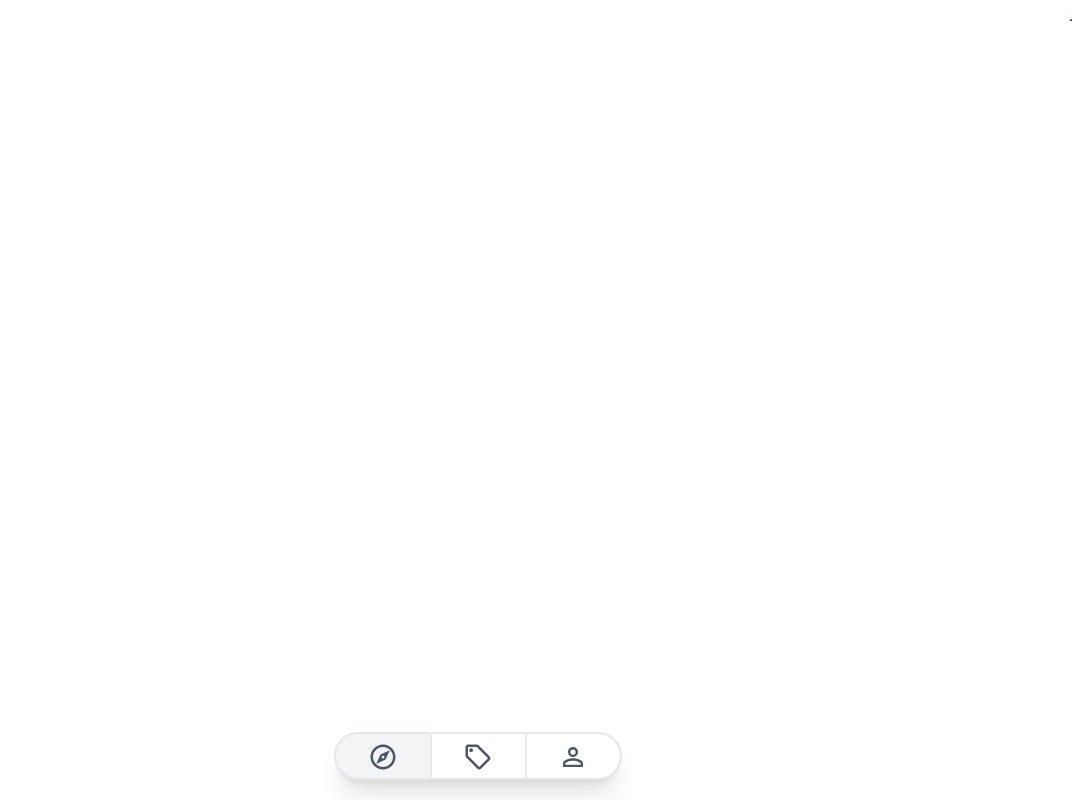
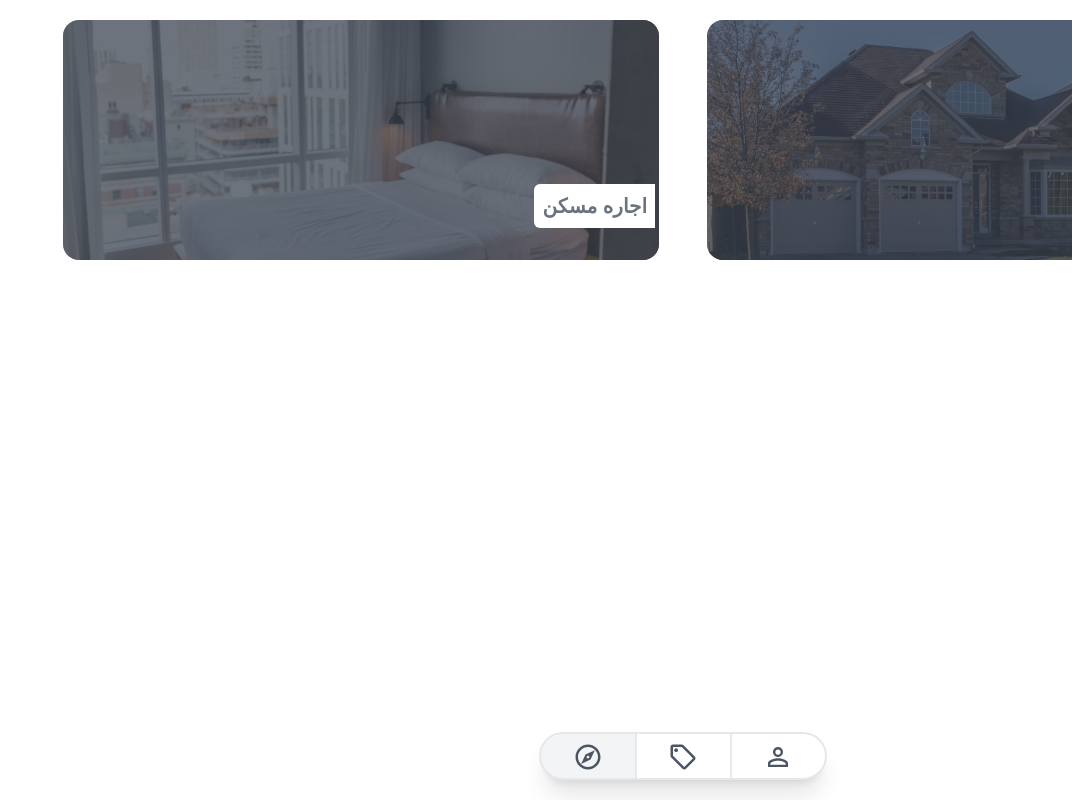
Before and after one commit to KeyvanAtighi/house-marketplace, a React (Create React App) app: page / in a window 1280 px wide. Shown: the whole page, without its empty margins (208-1280 px from the left). Built offline with nearby package versions, Linux system fonts and the light colour scheme.

Commit message:
add categories to explore page and some fix

```diff
--- a/src/App.js
+++ b/src/App.js
@@ -8,6 +8,7 @@ import "react-toastify/dist/ReactToastify.min.css";
 import Explore from "./pages/Explore";
 import Offers from "./pages/Offers";
 import Profile from "./pages/Profile";
+import Category from "./pages/Category";
 import SignIn from "./pages/SignIn";
 import SignUp from "./pages/SignUp";
 import ForgotPassword from "./pages/ForgotPassword";
@@ -27,7 +28,7 @@ function App() {
             <Route path="/profile" element={<PrivateRoute />}>
               <Route path="/profile" element={<Profile />} />
             </Route>
-
+            <Route path="/category/:categoryName" element={<Category />} />
             <Route path="/signin" element={<SignIn />} />
             <Route path="/signup" element={<SignUp />} />
             <Route path="/forgotpassword" element={<ForgotPassword />} />
--- a/src/components/PrivateRoute.js
+++ b/src/components/PrivateRoute.js
@@ -5,7 +5,11 @@ import { HashLoader } from "react-spinners";
 const PrivateRoute = () => {
   const { loggedIn, checkingStatus } = useAuthStatus();
   if (checkingStatus) {
-    return <HashLoader />;
+    return (
+      <div className="flex h-screen justify-center items-center">
+        <HashLoader color="#36d7b7" />;
+      </div>
+    );
   }
   return loggedIn ? <Outlet /> : <Navigate to="/signin" />;
 };
--- /dev/null
+++ b/src/pages/Category.js
@@ -0,0 +1,15 @@
+import { useParams } from "react-router-dom";
+function Category() {
+  const { categoryName } = useParams();
+  return (
+    <div>
+      {categoryName === "buy-house" ? (
+        <div>خرید خانه</div>
+      ) : (
+        <div>اجاره مسکن</div>
+      )}
+    </div>
+  );
+}
+
+export default Category;
--- a/src/pages/Explore.js
+++ b/src/pages/Explore.js
@@ -1,5 +1,40 @@
+import sellCategoryImage from "../assets/jpg/sellCategoryImage.jpg";
+import rentCategoryImage from "../assets/jpg/rentCategoryImage.jpg";
+import { Link } from "react-router-dom";
+
 function Explore() {
-  return <div>جستجو</div>;
+  return (
+    <div className="flex gap-12 p-5">
+      <Link to={"/category/buy-house"} className="w-full">
+        <div className="card image-full h-60">
+          <figure>
+            <img src={sellCategoryImage} alt="خرید خانه" className="w-full" />
+          </figure>
+          <div className="card-body justify-end">
+            <div className="bg-base-100 w-max p-2 translate-x-7 rounded-e-md">
+              <h2 className="card-title text-gray-500 font-semibold">
+                خرید خانه
+              </h2>
+            </div>
+          </div>
+        </div>
+      </Link>
+      <Link to={"/category/rent-house"} className="w-full">
+        <div className="card image-full h-60">
+          <figure>
+            <img src={rentCategoryImage} alt="اجاره مسکن" className="w-full" />
+          </figure>
+          <div className="card-body justify-end">
+            <div className="bg-base-100 w-max p-2 translate-x-7 rounded-e-md">
+              <h2 className="card-title text-gray-500 font-semibold">
+                اجاره مسکن
+              </h2>
+            </div>
+          </div>
+        </div>
+      </Link>
+    </div>
+  );
 }
 
 export default Explore;
--- a/src/pages/Profile.js
+++ b/src/pages/Profile.js
@@ -17,6 +17,7 @@ function Profile() {
     name: auth.currentUser.displayName,
     email: auth.currentUser.email,
   });
+  // TO-DO: save prev data and set back to input values when update fails
   const [savedFormData, setSavedFormData] = useState(formData);
   const navigate = useNavigate();
 
@@ -28,7 +29,8 @@ function Profile() {
     navigate("/signin");
   };
 
-  const onSubmit = async () => {
+  const onSubmit = async (e) => {
+    setSavedFormData(formData);
     try {
       setIsLoading(true);
       if (auth.currentUser.displayName !== name) {
@@ -58,7 +60,7 @@ function Profile() {
     <>
       <div className="p-5">
         <header className="flex justify-between items-center mb-5">
-          <h1 className="text-3xl font-bold">پروفایل من</h1>
+          <h1 className="text-2xl font-semibold text-gray-500">پروفایل من</h1>
           <button
             className="btn btn-outline text-accent hover:bg-accent hover:border-accent btn-xs"
             onClick={onLogout}
@@ -67,8 +69,29 @@ function Profile() {
           </button>
         </header>
         <main>
-          <div className="card border-2 rounded-md shadow-md p-5">
-            <div className="flex justify-end h-6 transition-all duration-500">
+          <div className="card rounded-md p-5 bg-base-200">
+            <form>
+              <label className="label text-accent text-xs">نام کاربری</label>
+              <input
+                type="text"
+                id="name"
+                disabled={!update}
+                value={name}
+                className="input input-bordered input-accent w-full focus:outline-none disabled:bg-white shadow-md"
+                onChange={onInputChange}
+              />
+              <label className="label text-accent text-xs mt-2">ایمیل</label>
+              <div className="tooltip w-full" data-tip="ایمیل قابل تغییر نیست">
+                <input
+                  type="text"
+                  id="email"
+                  disabled
+                  value={email}
+                  className="input input-bordered input-accent w-full focus:outline-none disabled:bg-white shadow-md"
+                />
+              </div>
+            </form>
+            <div className="flex justify-end h-6  mt-6">
               {isLoading ? (
                 <PulseLoader
                   color="#36d7b7"
@@ -78,7 +101,7 @@ function Profile() {
                 />
               ) : (
                 <button
-                  className="btn btn-outline btn-xs w-max transition-all duration-500"
+                  className="btn btn-sm shadow-md w-max"
                   onClick={() => {
                     update && onSubmit();
                     setUpdate(!update);
@@ -88,31 +111,6 @@ function Profile() {
                 </button>
               )}
             </div>
-            <form>
-              <label className="label text-accent text-xs">نام کاربری</label>
-              <input
-                type="text"
-                id="name"
-                disabled={!update}
-                value={name}
-                className="input input-bordered input-accent w-full focus:outline-none disabled:bg-white"
-                onChange={onInputChange}
-              />
-              <div className="divider"></div>
-              <label className="label text-accent text-xs">ایمیل</label>
-              <div
-                className="tooltip tooltip-error w-full"
-                data-tip="ایمیل قابل تغییر نیست"
-              >
-                <input
-                  type="text"
-                  id="email"
-                  disabled
-                  value={email}
-                  className="input input-bordered input-accent w-full focus:outline-none disabled:bg-white "
-                />
-              </div>
-            </form>
           </div>
         </main>
       </div>
```
Also changed, not shown: src/assets/jpg/rentCategoryImage.jpg (added), src/assets/jpg/sellCategoryImage.jpg (added).
